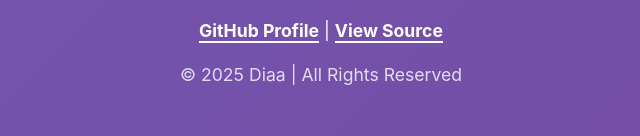
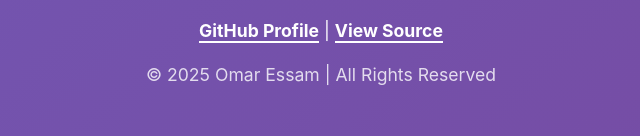
Before and after one commit to engomaressam/predicting.bicycle.rental, a plain HTML site: page index.html in a window 1280 px wide. Shown: the part 5164-5300 px from the top of the page, 319-959 px from the left. Drawn offline with Linux system fonts and the light colour scheme.

Commit message:
Update author name to Omar Essam and add portfolio links

```diff
--- a/index.html
+++ b/index.html
@@ -5,14 +5,14 @@
     <meta name="viewport" content="width=device-width, initial-scale=1.0">
     <meta name="description" content="Machine Learning project predicting bicycle rental demand with 86.25% accuracy using Random Forest and advanced techniques">
     <meta name="keywords" content="data science, machine learning, python, bike sharing, predictive analytics, random forest, neural networks">
-    <meta name="author" content="Diaa">
+    <meta name="author" content="Omar Essam">
 
     <!-- Open Graph -->
     <meta property="og:title" content="Bicycle Rental Prediction - ML Project">
     <meta property="og:description" content="Data Science project with 86.25% prediction accuracy">
     <meta property="og:type" content="website">
 
-    <title>Bicycle Rental Prediction - Machine Learning Project | Diaa</title>
+    <title>Bicycle Rental Prediction - Machine Learning Project | Omar Essam</title>
 
     <style>
         * {
@@ -530,7 +530,7 @@
             <a href="https://github.com/engomaressam" target="_blank">GitHub Profile</a> |
             <a href="https://github.com/engomaressam/predicting.bicycle.rental" target="_blank">View Source</a>
         </p>
-        <p style="margin-top: 15px; opacity: 0.8;">© 2025 Diaa | All Rights Reserved</p>
+        <p style="margin-top: 15px; opacity: 0.8;">© 2025 Omar Essam | All Rights Reserved</p>
     </div>
 </body>
 </html>
```
Also changed, not shown: 2 other files.
